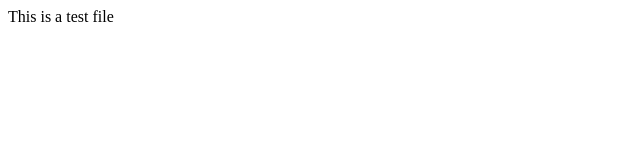
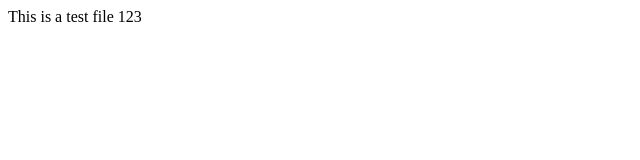
Before and after one commit to Taranjot220/docker-ubuntu, a plain HTML site: page index.html in a window 1280 px wide. Shown: the full height of the page, 0-640 px from the left. Drawn offline with Linux system fonts and the light colour scheme.

Commit message:
first_change

```diff
--- a/index.html
+++ b/index.html
@@ -5,6 +5,6 @@
     </title>
 </head>
     <body>
-        This is a test file
+        This is a test file 123
     </body>
 </html>
```
